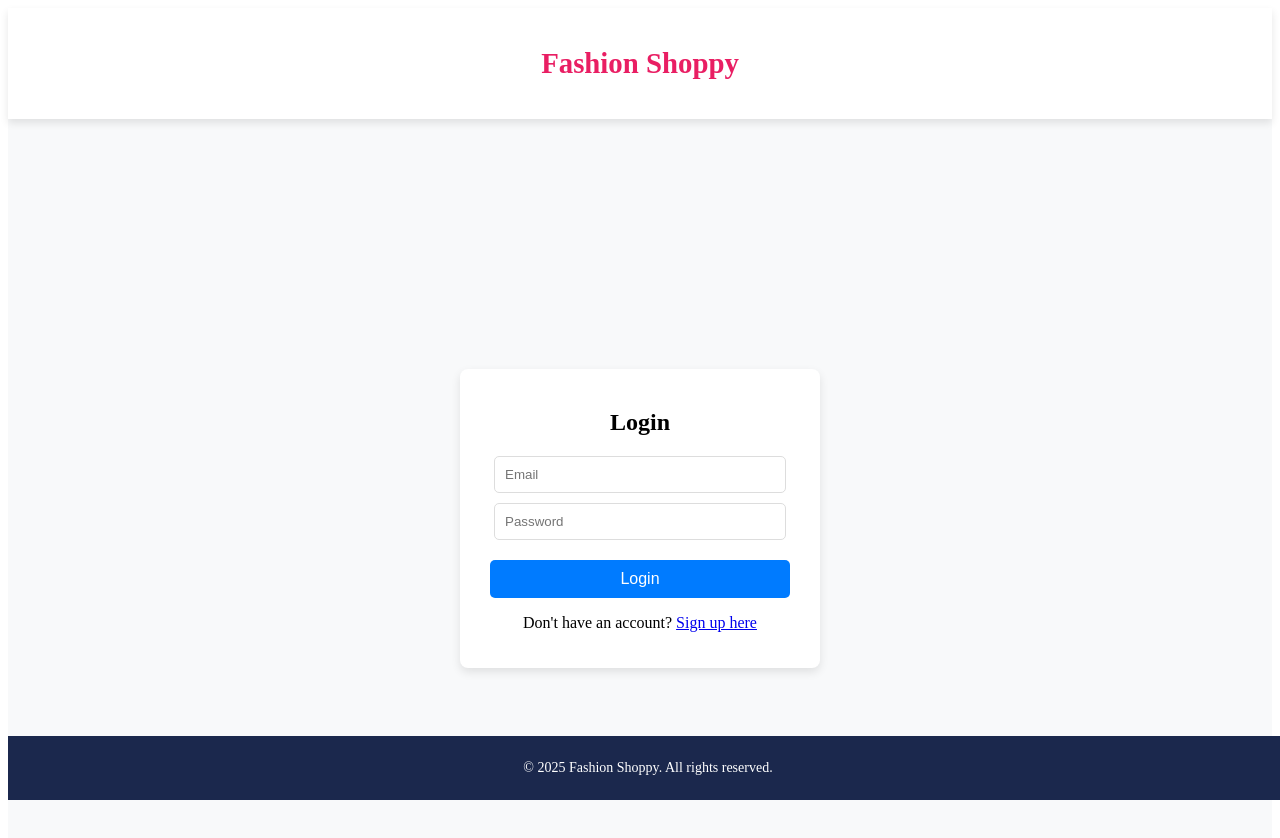
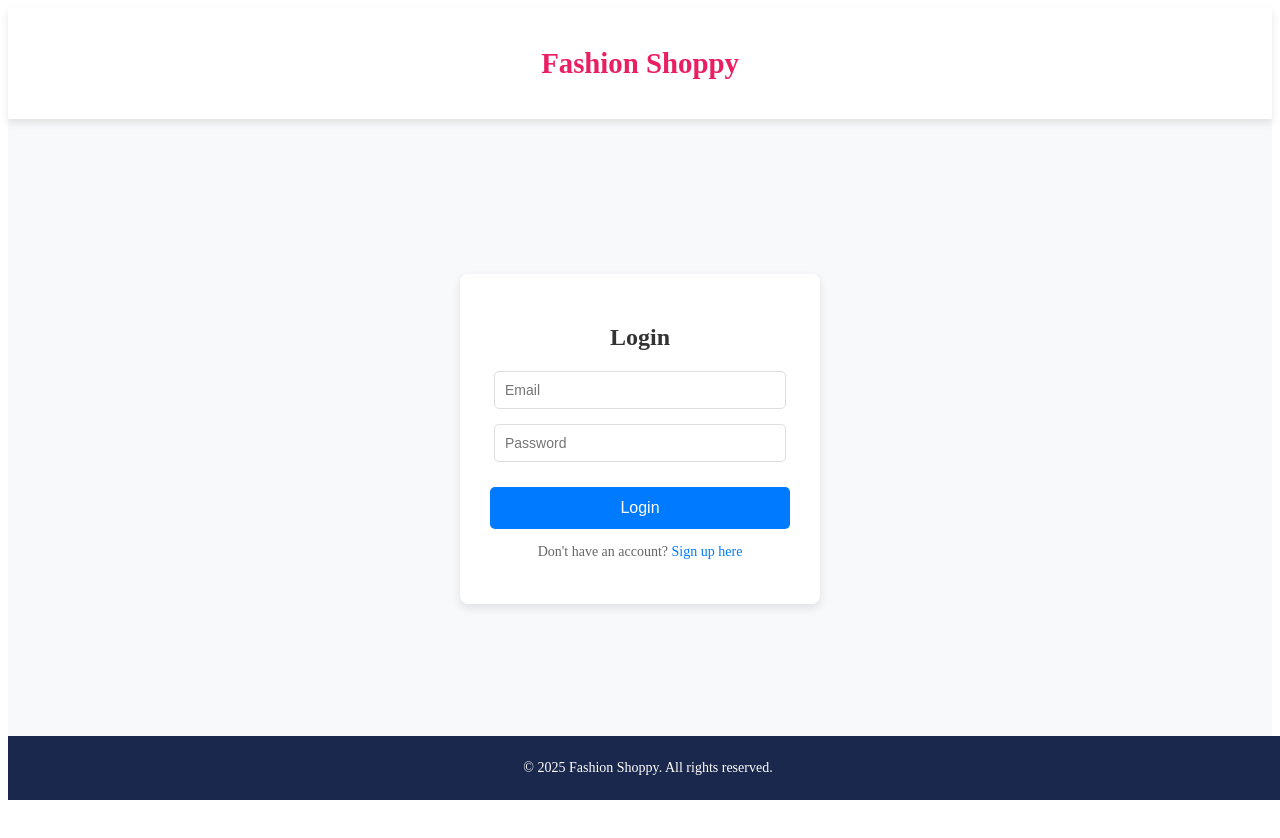
Before and after one commit to vishnuem-cyber/ECommerce-Website, a React (Create React App) app: page /login in a window 1280 px wide. Shown: the top 838 px of the page. After the commit the page ends 800 px from the top, so only its background shows below. Built offline with nearby package versions, Linux system fonts and the light colour scheme.

Commit message:
Fix login/signup form centering and styling

```diff
--- a/src/styles/Login.css
+++ b/src/styles/Login.css
@@ -4,41 +4,54 @@
     display: flex;
     justify-content: center;
     align-items: center;
-    height: 100vh;
+    min-height: calc(100vh - 160px); /* Adjust for navbar and footer */
+    padding: 20px;
     background-color: #f8f9fa;
+    margin-top: -20px; /* Offset any default margins */
 }
 
 .login-form {
     background: white;
-    padding: 20px;
-    padding-left: 30px;
-    padding-right: 30px;
+    padding: 30px;
     border-radius: 8px;
     box-shadow: 0 4px 10px rgba(0, 0, 0, 0.1);
     width: 300px;
     text-align: center;
+    margin: auto;
 }
-
 
 .login-form h2 {
     margin-bottom: 20px;
+    color: #333;
 }
 
 .login-form input {
     width: 90%;
     padding: 10px;
-    margin-bottom: 10px;
+    margin-bottom: 15px;
     border: 1px solid #ddd;
     border-radius: 5px;
+    font-size: 14px;
 }
 
+.login-form .form-footer {
+    margin-top: 15px;
+    font-size: 14px;
+    color: #666;
+}
 
+.login-form .form-footer a {
+    color: #007bff;
+    text-decoration: none;
+}
 
-
+.login-form .form-footer a:hover {
+    text-decoration: underline;
+}
 
 .login-form button {
     width: 100%;
-    padding: 10px ;
+    padding: 12px;
     border: none;
     border-radius: 5px;
     background-color: #007bff;
@@ -46,6 +59,7 @@
     font-size: 1rem;
     cursor: pointer;
     transition: 0.3s;
+    margin-top: 10px;
 }
 
 .login-form button.success {
```
Lines whose indentation alone changed are shown as unchanged.
